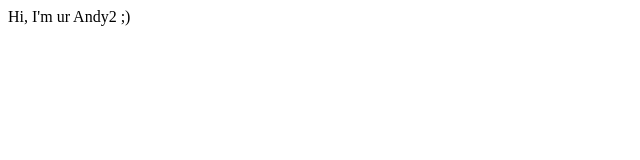
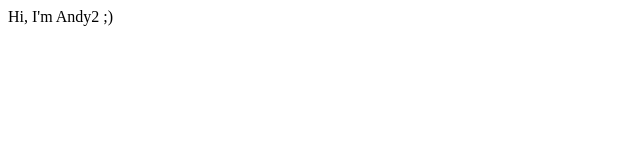
Before and after one commit to 4ndres4ngarita/4ndres4ngarita, a plain HTML site: page index.html in a window 1280 px wide. Shown: the full height of the page, 0-640 px from the left. Drawn offline with Linux system fonts and the light colour scheme.

Commit message:
Update index.html

```diff
--- a/index.html
+++ b/index.html
@@ -7,6 +7,6 @@
     <title>About Me</title>
 </head>
 <body>
-    Hi, I'm ur Andy2 ;)
+    Hi, I'm Andy2 ;)
 </body>
 </html>
```
